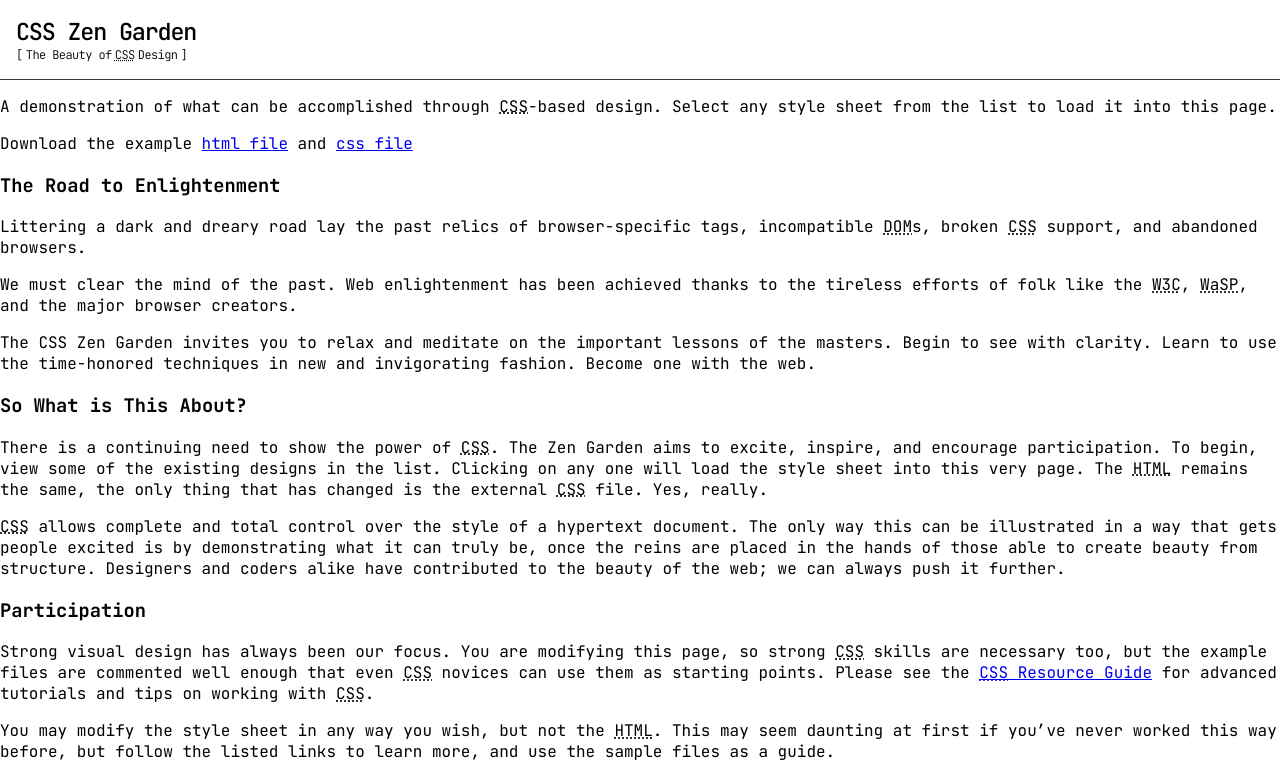
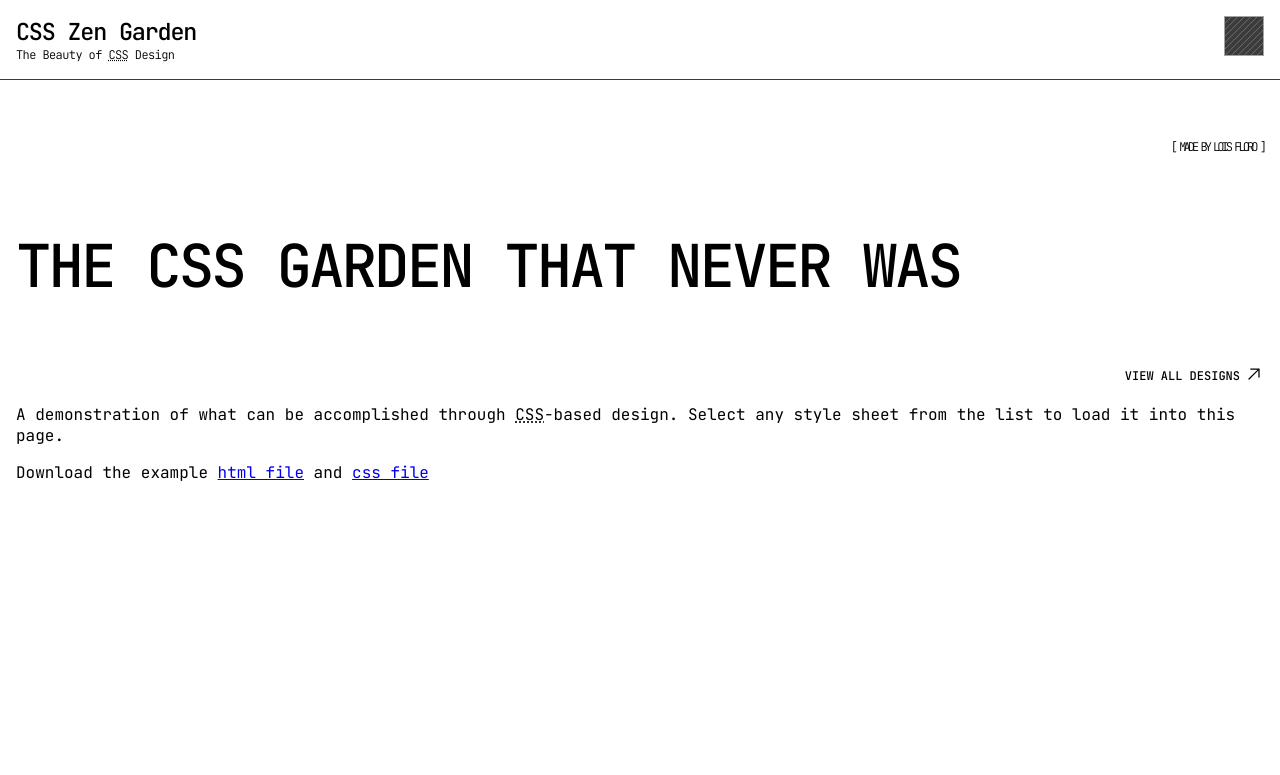
Before and after one commit to loifloro/css-zen-garden, a plain HTML site: page index.html in a window 1280 px wide. Shown: the top 775 px of the page. Drawn offline with Linux system fonts and the light colour scheme.

Commit message:
Add header banner styles

```diff
--- a/index.html
+++ b/index.html
@@ -59,6 +59,9 @@
 			</header>
 
 			<div class="summary" id="zen-summary" role="article">
+				<h3>The CSS Garden That Never Was</h3>
+				<a class="view-all-design" href="/pages/alldesigns/" title="View every submission to the Zen Garden.">
+					View All Designs </a>
 				<p>A demonstration of what can be accomplished through <abbr
 						title="Cascading Style Sheets">CSS</abbr>-based design. Select any style sheet from the list to
 					load it into this page.</p>
@@ -68,7 +71,7 @@
 				</p>
 			</div>
 
-			<div class="preamble" id="zen-preamble" role="article">
+			<!-- <div class="preamble" id="zen-preamble" role="article">
 				<h3>The Road to Enlightenment</h3>
 				<p>Littering a dark and dreary road lay the past relics of browser-specific tags, incompatible <abbr
 						title="Document Object Model">DOM</abbr>s, broken <abbr
@@ -79,10 +82,10 @@
 				<p>The CSS Zen Garden invites you to relax and meditate on the important lessons of the masters. Begin
 					to see with clarity. Learn to use the time-honored techniques in new and invigorating fashion.
 					Become one with the web.</p>
-			</div>
+			</div> -->
 		</section>
 
-		<div class="main supporting" id="zen-supporting" role="main">
+		<!-- <div class="main supporting" id="zen-supporting" role="main">
 			<div class="explanation" id="zen-explanation" role="article">
 				<h3>So What is This About?</h3>
 				<p>There is a continuing need to show the power of <abbr title="Cascading Style Sheets">CSS</abbr>. The
@@ -263,7 +266,7 @@
 					</ul>
 				</div>
 			</div>
-		</aside>
+		</aside> -->
 
 
 	</div>
@@ -275,12 +278,12 @@
 	These only remain for historical design compatibility. They might go away one day.
 
 -->
-	<div class="extra1" role="presentation"></div>
+	<!-- <div class="extra1" role="presentation"></div>
 	<div class="extra2" role="presentation"></div>
 	<div class="extra3" role="presentation"></div>
 	<div class="extra4" role="presentation"></div>
 	<div class="extra5" role="presentation"></div>
-	<div class="extra6" role="presentation"></div>
+	<div class="extra6" role="presentation"></div> -->
 
 </body>
 
--- a/style.css
+++ b/style.css
@@ -46,18 +46,67 @@ header {
     }
 
     h2 {
-        display: flex;
-        gap: 0.2rem;
         font-size: 0.75rem;
         font-weight: var(--font-weight-light);
         letter-spacing: var(--letter-spacing);
+    }
+
+    &::after {
+        content: url("./img/logo.svg");
+        align-self: flex-end;
+        position: absolute;
+        top: 0;
+        padding-top: inherit;
+    }
+}
+
+.accent {
+    display: flex;
+    gap: 0.2rem;
+
+    &::after {
+        content: "]";
+    }
+
+    &::before {
+        content: "[";
+    }
+}
+
+.summary {
+    padding-inline: 1rem;
+
+    h3 {
+        display: flex;
+        flex-direction: column;
+        -moz-row-gap: 4.5rem;
+        row-gap: 4.5rem;
+        text-transform: uppercase;
+        font-weight: var(--font-weight-medium);
+        letter-spacing: var(--letter-spacing);
+        font-size: clamp(2rem, 1.2958rem + 3.0047vw, 4rem);
+
+        &::before {
+            content: "[ Made by Lois Floro ]";
+            font-size: 0.75rem;
+            font-weight: var(--font-weight-light);
+            align-self: flex-end;
+        }
+    }
+
+    a.view-all-design {
+        all: unset;
+        cursor: pointer;
+        font-size: 0.75rem;
+        text-transform: uppercase;
+        font-weight: var(--font-weight-medium);
+        display: flex;
+        align-items: center;
+        justify-content: flex-end;
+        gap: 0.25rem;
 
         &::after {
-            content: "]";
-        }
-
-        &::before {
-            content: "[";
+            content: url("./img/arrow-up-right.svg");
         }
     }
 }
```
Also changed, not shown: img/arrow-up-right.svg (added), img/logo.svg (added).
